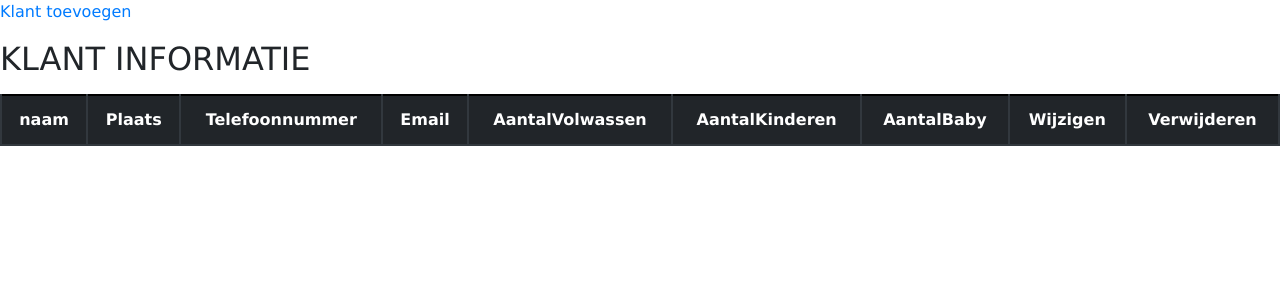
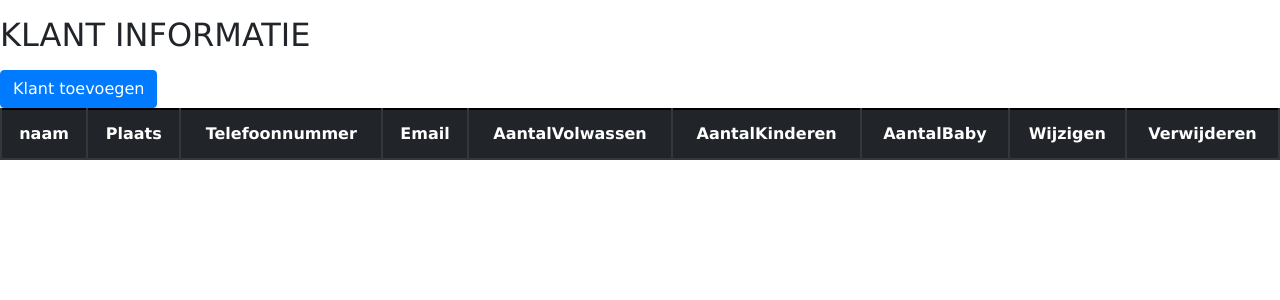
Before and after one commit to abderrahmancharai/voedselbank_maaskantje, a PHP site: page /klant in a window 1280 px wide. Shown: the top 300 px of the page. Run offline with PHP 8.4, Linux system fonts and the light colour scheme; data comes from the database, SQL or seed files in the repository; data that the repository does not hold is empty.

Commit message:
button style
ik heb de button style van klant toevoegen veranderd

```diff
--- a/app/controllers/Klant.php
+++ b/app/controllers/Klant.php
@@ -94,8 +94,8 @@ class Klant extends Controller
             $POST = filter_input_array(INPUT_POST, FILTER_SANITIZE_FULL_SPECIAL_CHARS);
 
             if(empty($POST["naam"])){
+                header("Refresh: 4; URL=" . URLROOT . "/Klant/index");
                 echo "Vul veld naam in";
-                header("Refresh: 4; URL=" . URLROOT . "/Klant/index");
             }else{
                  $this->KlantModel->createKlant($POST);
                  header("Refresh: 2; URL=" . URLROOT . "/Klant/index");
--- a/app/views/Klant/create.php
+++ b/app/views/Klant/create.php
@@ -57,8 +57,6 @@
 
                <a class="btn btn-success" href="<?php URLROOT; ?>/homepages/index/">Home</a>
             </div>
-
-
             </div>
          </form>
       </div>
--- a/app/views/Klant/index.php
+++ b/app/views/Klant/index.php
@@ -1,7 +1,7 @@
 <?php require APPROOT . '/views/includes/head.php'; ?>
 <body>
-  <a href="<?=URLROOT;?>/Klant/create">Klant toevoegen</a>
 <p><h3><?= $data["title"]; ?></h3></p>
+  <a href="<?=URLROOT;?>/Klant/create" class="btn btn-primary">Klant toevoegen</a>
     <table class="table">
   <thead class="thead-dark">
     <tr>
```
